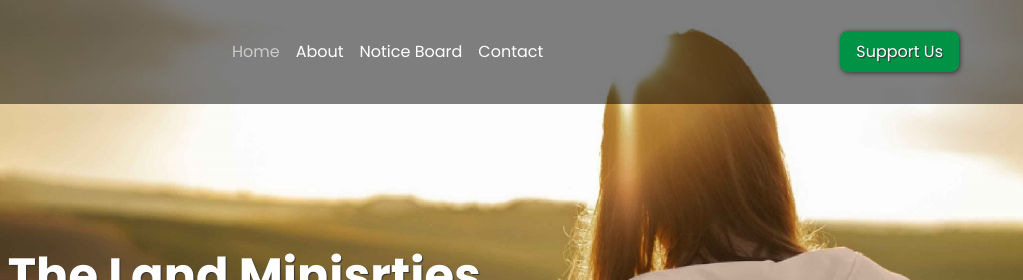
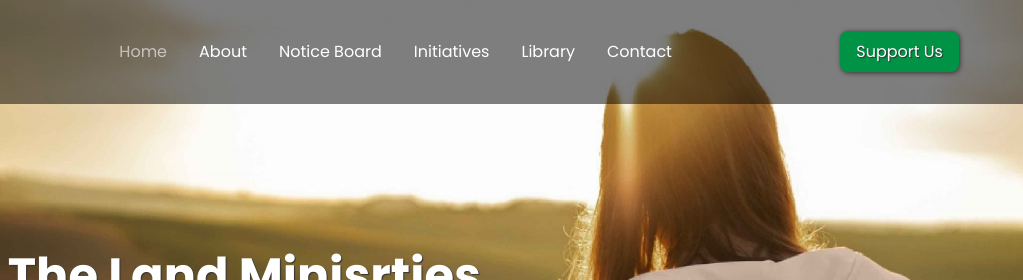
Before and after one commit to mike-startup/HTL, a plain HTML site: page index.html in a window 1280 px wide. Shown: the top 280 px of the page, 257-1280 px from the left. Drawn offline with nearby package versions, Linux system fonts and the light colour scheme.

Commit message:
Final edit

```diff
--- a/index.html
+++ b/index.html
@@ -18,6 +18,8 @@
         <li><a href="#" class="active">Home</a></li>
         <li><a href="#">About</a></li>
         <li><a href="#">Notice Board</a></li>
+        <li><a href="#">Initiatives</a></li>
+        <li><a href="#">Library</a></li>
         <li><a href="#">Contact</a></li>
       </ul>
       <button class="menu-toggle" id="menu-toggle">
--- a/style.css
+++ b/style.css
@@ -71,7 +71,7 @@
   }
 
   .nav-links li {
-    margin-left: 1rem;
+    margin-left: 2rem;
   }
 
   .nav-links li a {
```
